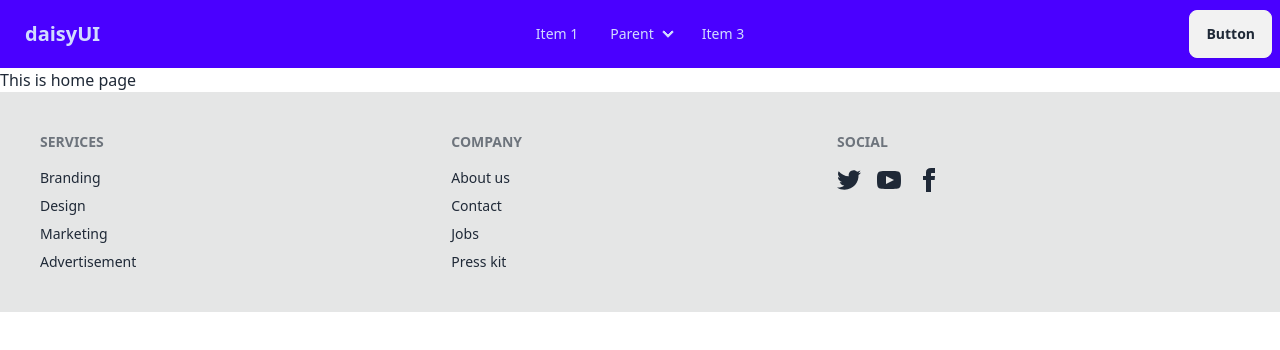
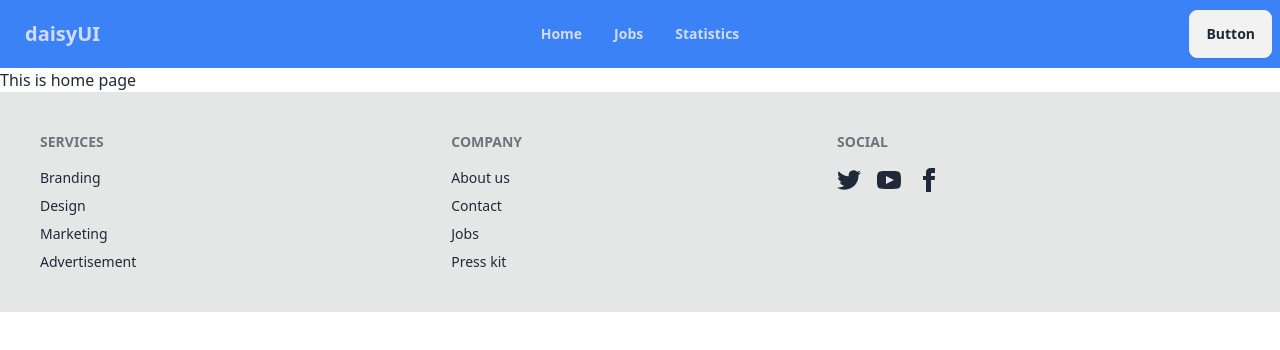
Before and after one commit to AnisurRahman06046/c_hub, a React (Vite) app: page / in a window 1280 px wide. Shown: the top 350 px of the page. Built offline with nearby package versions, Linux system fonts and the light colour scheme.

Commit message:
navbar is updated

```diff
--- a/src/components/Header/Header.jsx
+++ b/src/components/Header/Header.jsx
@@ -1,6 +1,21 @@
+import { Link } from "react-router-dom";
+
 function Header() {
+  const links = (
+    <>
+      <li>
+        <Link to="/">Home</Link>
+      </li>
+      <li>
+        <Link to="/jobs">Jobs</Link>
+      </li>
+      <li>
+        <Link to="/statistics">Statistics</Link>
+      </li>
+    </>
+  );
   return (
-    <div className="navbar bg-primary text-primary-content">
+    <div className="navbar bg-blue-500 text-primary-content">
       <div className="navbar-start">
         <div className="dropdown">
           <div tabIndex={0} role="button" className="btn btn-ghost lg:hidden">
@@ -21,51 +36,15 @@ function Header() {
           </div>
           <ul
             tabIndex={0}
-            className="menu menu-sm dropdown-content mt-3 z-[1] p-2 shadow bg-base-100 rounded-box w-52"
+            className="menu menu-sm dropdown-content mt-3 z-[1] p-2 font-bold shadow bg-purple-800 rounded-box w-52"
           >
-            <li>
-              <a>Item 1</a>
-            </li>
-            <li>
-              <a>Parent</a>
-              <ul className="p-2">
-                <li>
-                  <a>Submenu 1</a>
-                </li>
-                <li>
-                  <a>Submenu 2</a>
-                </li>
-              </ul>
-            </li>
-            <li>
-              <a>Item 3</a>
-            </li>
+            {links}
           </ul>
         </div>
         <a className="btn btn-ghost text-xl">daisyUI</a>
       </div>
       <div className="navbar-center hidden lg:flex">
-        <ul className="menu menu-horizontal px-1">
-          <li>
-            <a>Item 1</a>
-          </li>
-          <li>
-            <details>
-              <summary>Parent</summary>
-              <ul className="p-2">
-                <li>
-                  <a>Submenu 1</a>
-                </li>
-                <li>
-                  <a>Submenu 2</a>
-                </li>
-              </ul>
-            </details>
-          </li>
-          <li>
-            <a>Item 3</a>
-          </li>
-        </ul>
+        <ul className="menu menu-horizontal font-bold px-1">{links}</ul>
       </div>
       <div className="navbar-end">
         <a className="btn">Button</a>
```
